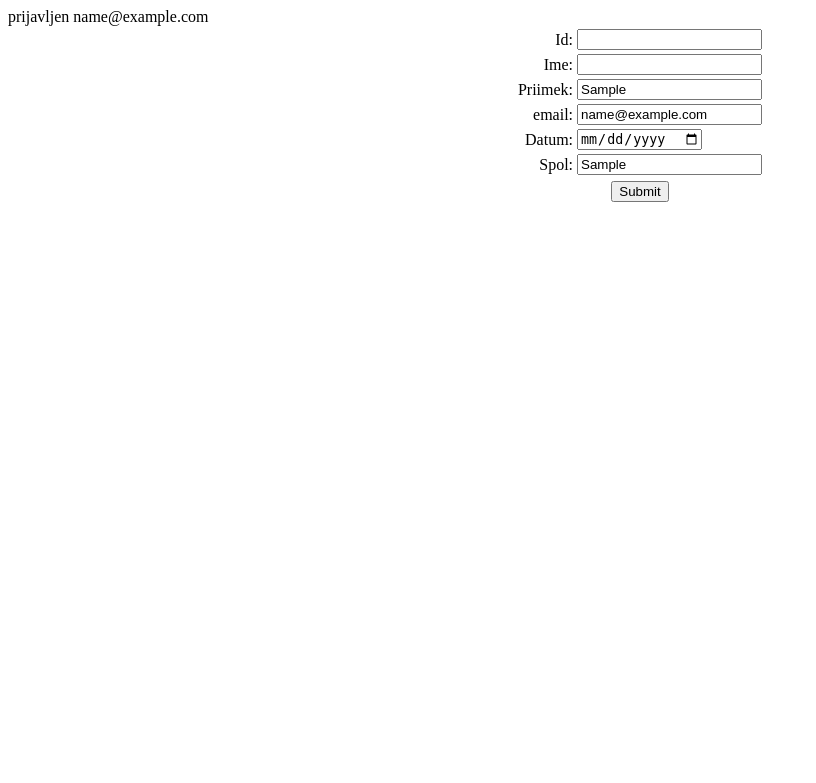
After one commit to KitekMaja/PRK_2_Fitness, a PHP site: page /hotel/profil.php in a window 1280 px wide. The commit adds this page. Shown: the top 783 px of the page, without its empty margins (0-816 px from the left). Run offline with PHP 8.4, Linux system fonts and the light colour scheme; the visitor is signed in with stand-in values (Sample User, id 1); tables that the repository leaves empty or names only in its code hold one stand-in row (values such as "Sample post").

Commit message:
prijava+zacetek profila

```diff
--- /dev/null
+++ b/Praktikum2_Fitness/profil.php
@@ -0,0 +1,89 @@
+ <?php
+include ('baza.php');
+$email=$_SESSION['email'];
+echo "prijavljen ". $email;
+
+$connect = mysqli_connect('localhost', 'root', '', 'baza');
+
+$q="select * from oseba where email='".$email."';";
+
+$r = mysqli_query ($connect, $q);
+
+while ($row = mysqli_fetch_array ($r, MYSQLI_ASSOC)) {
+?>
+
+<form method="POST" action="profil.php">
+	<table align="center">
+
+		<tr>
+			<td align="right">Id:</td>
+			<td><input type="text" name="id" id="id" <?php echo $row['id'] ?>"></td>
+		</tr>
+		<tr>
+			<td align="right">Ime:</td>
+			<td><input type="text" name="ime" id="ime" <?php echo $row['ime'] ?>"></td>
+		</tr>
+
+		<tr>
+			<td align="right">Priimek:</td>
+			<td><input type="text" name="priimek" id="priimek"value="<?php echo $row['priimek'] ?>"></td>
+		</tr>
+
+		<tr>
+			<td align="right">email:</td>
+			<td><input type="text" name="email"  id="email"value="<?php echo $row['email'] ?>"></td>
+		</tr>
+
+		<tr>
+			<td align="right">Datum:</td>
+			<td><input type="date" name="datum"  id="datum" value="<?php echo $row['datum'] ?>"></td>
+		</tr>
+
+		<tr>
+			<td align="right">Spol:</td>
+			<td><input type="text" name="spol"  id="spol" value="<?php echo $row['spol'] ?>"></td>
+		</tr>
+
+		<tr></tr>
+		<tr align="center">
+		<td colspan="3"><input type="submit" class="btn" name="sprememba_user"   /></td>  <!-- onclick="vstavi()" -->
+		</tr>
+
+	</table>
+
+</form>
+ <?php
+}
+
+
+
+// if(isset($_POST['sprememba_user'])){
+//     $email=$_SESSION['email'];
+// $firstname = mysqli_real_escape_string($connect, $_POST['ime']);
+// $lastname = mysqli_real_escape_string($connect, $_POST['priimek']);
+// $address = mysqli_real_escape_string($connect, $_POST['email']);
+// $country = mysqli_real_escape_string($connect, $_POST['datum']);
+// $typeDocu = mysqli_real_escape_string($connect, $_POST['spol']);
+
+
+
+// if (empty(ime)) {
+//     echo "Zahtevano je ime";
+// }else{
+
+//     $query = "UPDATE oseba
+//         SET ime= '$ime'
+//         WHERE email='$email'";
+
+
+
+//     mysqli_query($connect, $query);
+    mysqli_close($connect);
+// }
+// $pot = "localhost/hotel/Strani";
+
+    // preusmeritev na zacetno prijavo
+   // header("Location: http://localhost/hotel/strani/index.php");
+// }
+
+?>
```
Also changed, not shown: Praktikum2_Fitness/index.php (+71 -1 lines), Praktikum2_Fitness/baza.php (line endings or trailing spaces).
